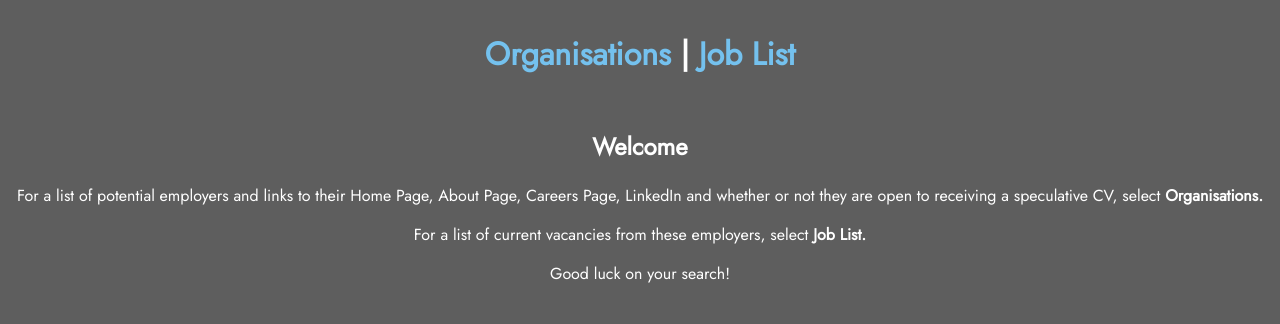
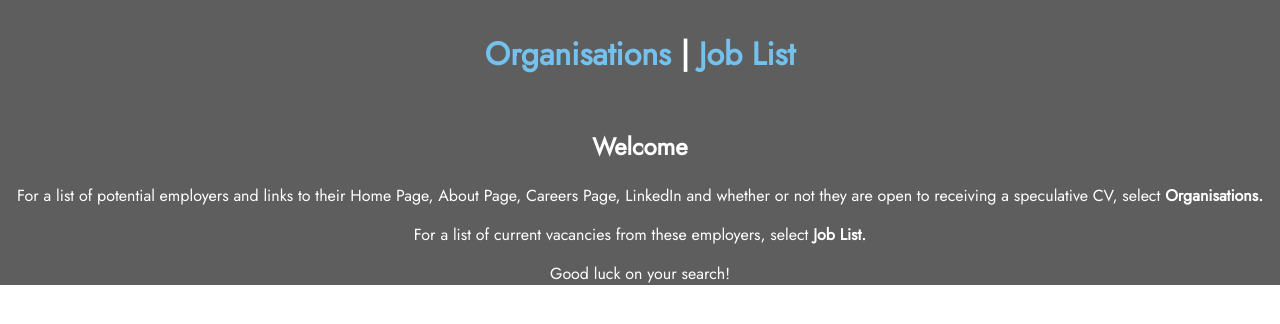
Before and after one commit to rdtclark/ccps, a React (Create React App) app in the folder react_frontend/: page / in a window 1280 px wide. Shown: the top 324 px of the page. Built offline with nearby package versions, Linux system fonts and the light colour scheme; no server answers.

Commit message:
fixed scrolling issue

```diff
--- a/react_frontend/src/App.css
+++ b/react_frontend/src/App.css
@@ -4,9 +4,10 @@
   flex-direction: row;
   background-color: rgb(94, 94, 94);
   background-repeat: repeat;
+
   color: white;
   font-family: Jost;
-  height: 30000px;
+  /* height: 3000000px; */
 }
 
 /* .partners{
```
